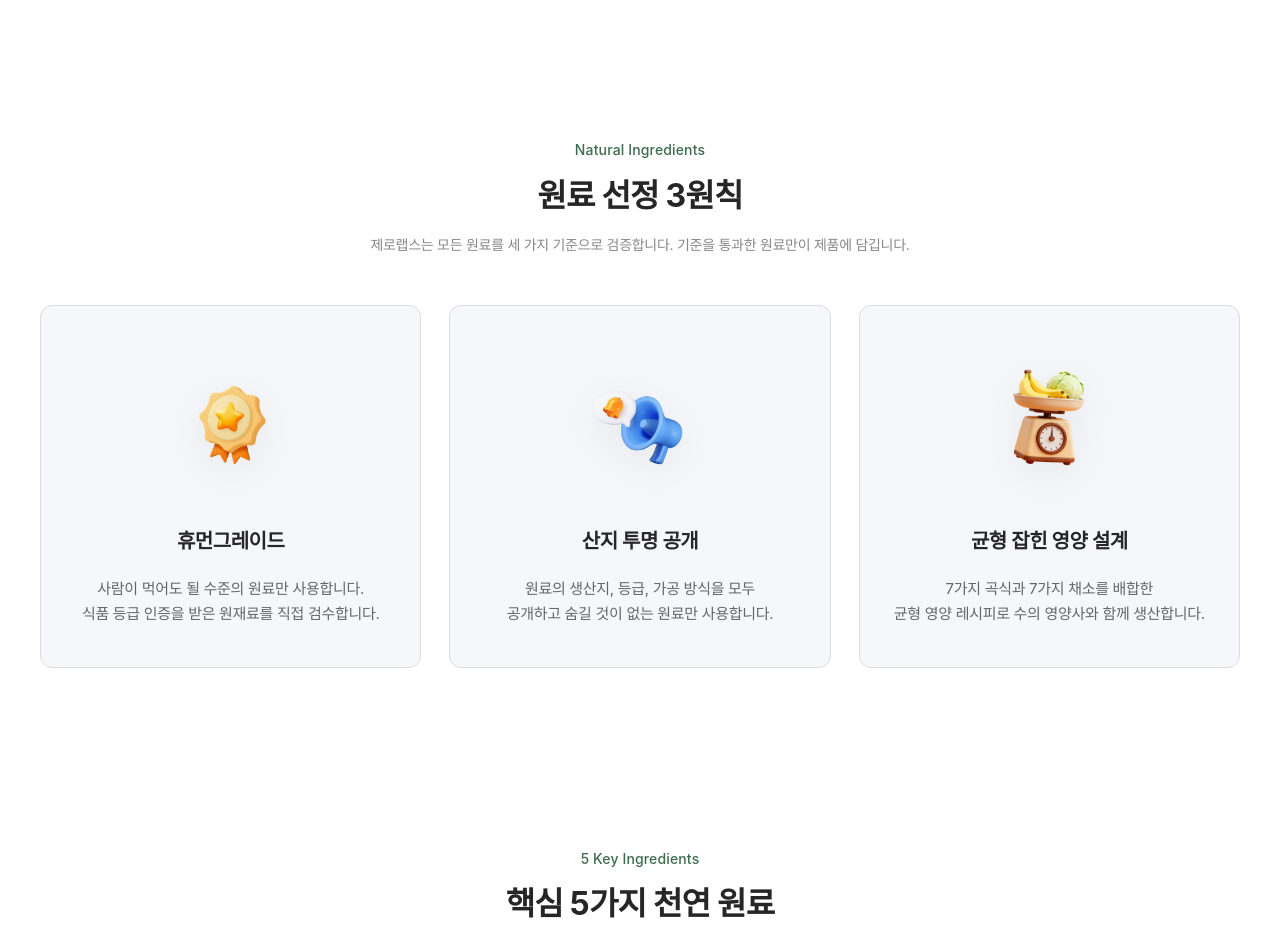
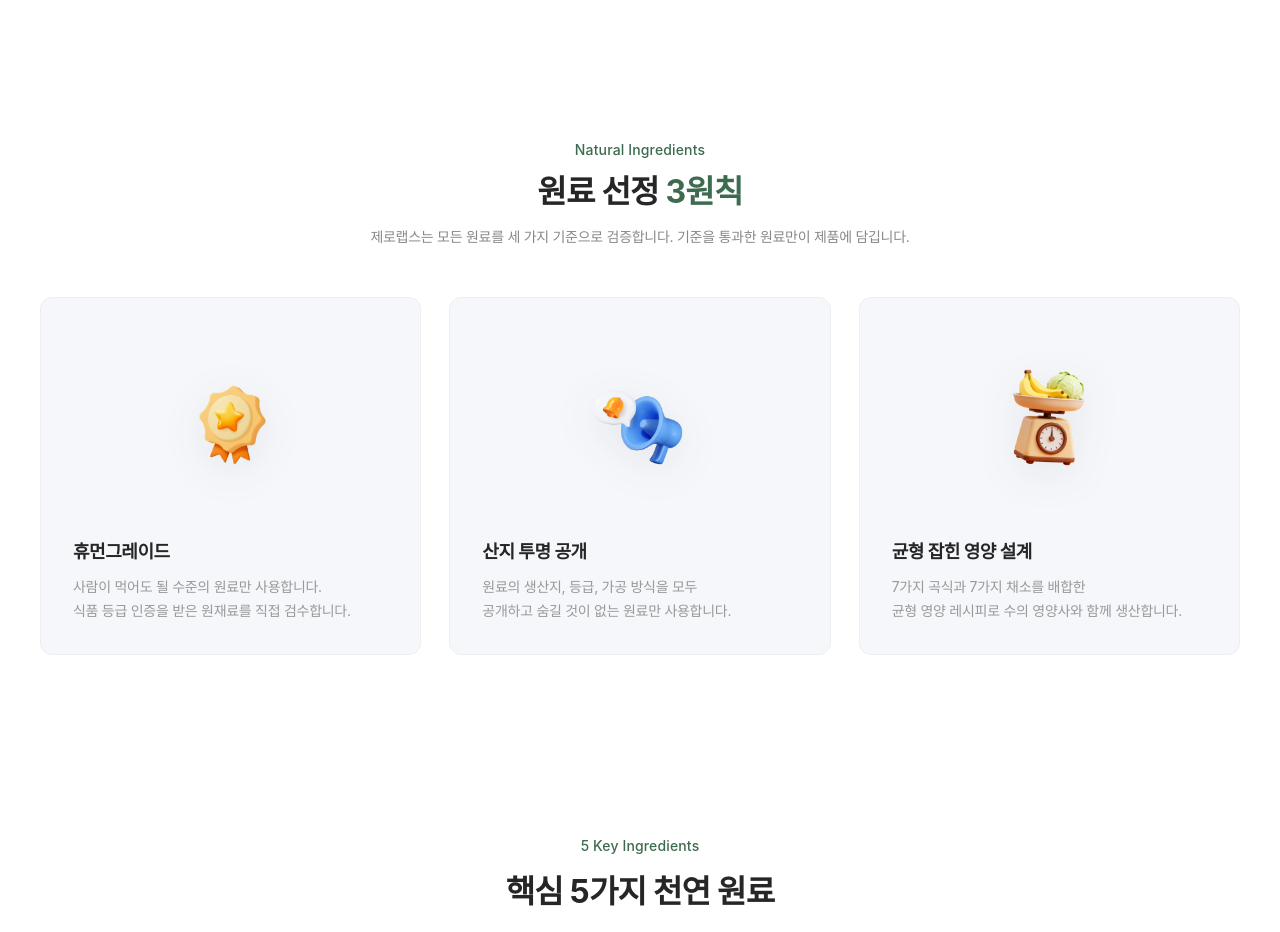
Before and after one commit to SIGNALDECODE/zerolabs_FE, a Nuxt app: page /ingredients in a window 1280 px wide. Shown: the part 940-1872 px from the top of the page. Built offline with nearby package versions, Linux system fonts and the light colour scheme; no server answers; a web font is replaced by a local one.

Commit message:
feat : 원료 섹션 50%

```diff
--- a/app/assets/styles/components/domain/ingredients/_ingredients-principles.scss
+++ b/app/assets/styles/components/domain/ingredients/_ingredients-principles.scss
@@ -1,6 +1,6 @@
 // ============================================
 // Ingredients — 원료 선정 3원칙 (3-card grid)
-// Figma: 448×386 카드, 라운드 12, border #DDD, 내부 surface #F6F7FB
+// Figma: 카드 — 이미지 중앙, 텍스트 좌측 정렬(하단), 연한 gray bg
 // ============================================
 
 @use '../../../tokens/colors' as *;
@@ -38,7 +38,7 @@
     display: flex;
     flex-direction: column;
     align-items: center;
-    gap: 12px;
+    gap: 8px;
     text-align: center;
     max-width: 720px;
   }
@@ -63,6 +63,11 @@
     }
     @include mobile {
       font-size: 22px;
+    }
+  }
+  &__title-seg {
+    &.is-highlight {
+      color: $Brand-600;
     }
   }
   &__description {
@@ -95,16 +100,16 @@
 
   &__card {
     background: $Surface-product-bg;
-    border: 1px solid #DDDDDD;
+    border: 1px solid #EEEEEE;
     border-radius: $radius-md;
-    padding: 40px 32px;
+    padding: 48px 32px 32px;
     display: flex;
     flex-direction: column;
-    align-items: center;
-    gap: 20px;
-    text-align: center;
+    gap: 32px;
   }
+
   &__image-wrap {
+    align-self: center;
     width: 160px;
     height: 160px;
     display: flex;
@@ -112,8 +117,8 @@
     justify-content: center;
 
     @include mobile {
-      width: 128px;
-      height: 128px;
+      width: 132px;
+      height: 132px;
     }
   }
   &__image {
@@ -124,25 +129,32 @@
     filter: drop-shadow(0 10px 20px rgba(27, 48, 36, 0.08));
   }
 
+  &__body {
+    width: 100%;
+    display: flex;
+    flex-direction: column;
+    gap: 10px;
+    text-align: left;
+  }
   &__card-title {
     margin: 0;
-    font-weight: 600;
-    font-size: 20px;
+    font-weight: 700;
+    font-size: 18px;
     line-height: 1.5;
     letter-spacing: -0.025em;
     color: $Text-dark-color;
 
     @include mobile {
-      font-size: 18px;
+      font-size: 16px;
     }
   }
   &__card-desc {
     margin: 0;
     font-weight: 400;
-    font-size: 15px;
+    font-size: 14px;
     line-height: 1.7;
     letter-spacing: -0.02em;
-    color: #666666;
+    color: #999999;
     white-space: pre-line;
 
     @include mobile {
--- a/app/components/domain/ingredients/IngredientsSectionPrinciples.vue
+++ b/app/components/domain/ingredients/IngredientsSectionPrinciples.vue
@@ -12,7 +12,16 @@ defineProps({
     <div class="ingredients-principles__inner">
       <header class="ingredients-principles__head">
         <p class="ingredients-principles__eyebrow">{{ data.eyebrow }}</p>
-        <h2 class="ingredients-principles__title">{{ data.title }}</h2>
+        <h2 class="ingredients-principles__title">
+          <template v-if="data.titleSegments?.length">
+            <span
+              v-for="(seg, i) in data.titleSegments"
+              :key="i"
+              :class="['ingredients-principles__title-seg', { 'is-highlight': seg.highlight }]"
+            >{{ seg.text }}</span>
+          </template>
+          <template v-else>{{ data.title }}</template>
+        </h2>
         <p class="ingredients-principles__description">{{ data.description }}</p>
       </header>
 
@@ -33,8 +42,10 @@ defineProps({
               loading="lazy"
             />
           </div>
-          <h3 class="ingredients-principles__card-title">{{ item.title }}</h3>
-          <p class="ingredients-principles__card-desc">{{ item.description }}</p>
+          <div class="ingredients-principles__body">
+            <h3 class="ingredients-principles__card-title">{{ item.title }}</h3>
+            <p class="ingredients-principles__card-desc">{{ item.description }}</p>
+          </div>
         </li>
       </ul>
     </div>
--- a/app/data/ingredients/ingredients.json
+++ b/app/data/ingredients/ingredients.json
@@ -29,7 +29,10 @@
   },
   "principles": {
     "eyebrow": "Natural Ingredients",
-    "title": "원료 선정 3원칙",
+    "titleSegments": [
+      { "text": "원료 선정 " },
+      { "text": "3원칙", "highlight": true }
+    ],
     "description": "제로랩스는 모든 원료를 세 가지 기준으로 검증합니다. 기준을 통과한 원료만이 제품에 담깁니다.",
     "items": [
       {
```
